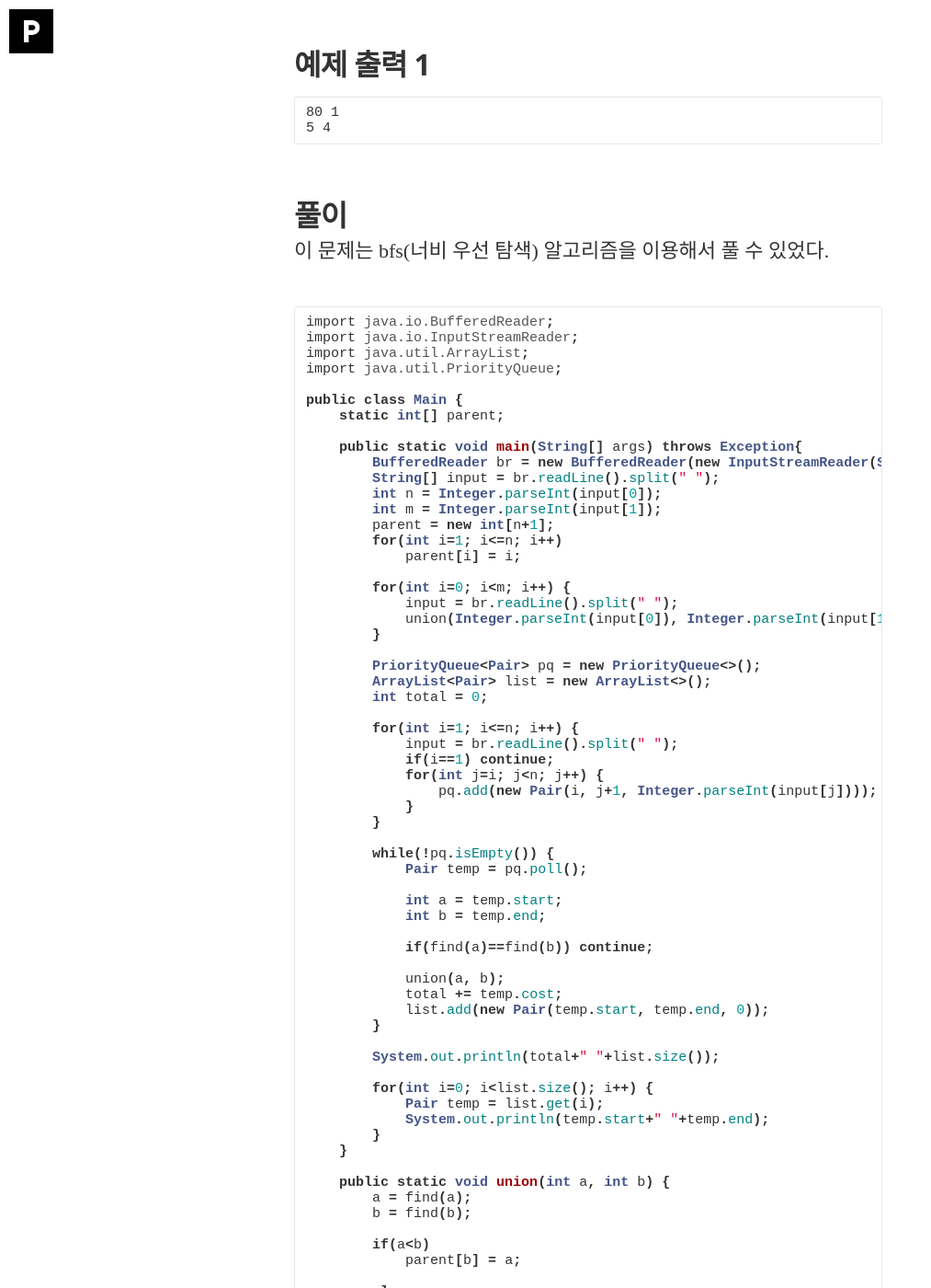
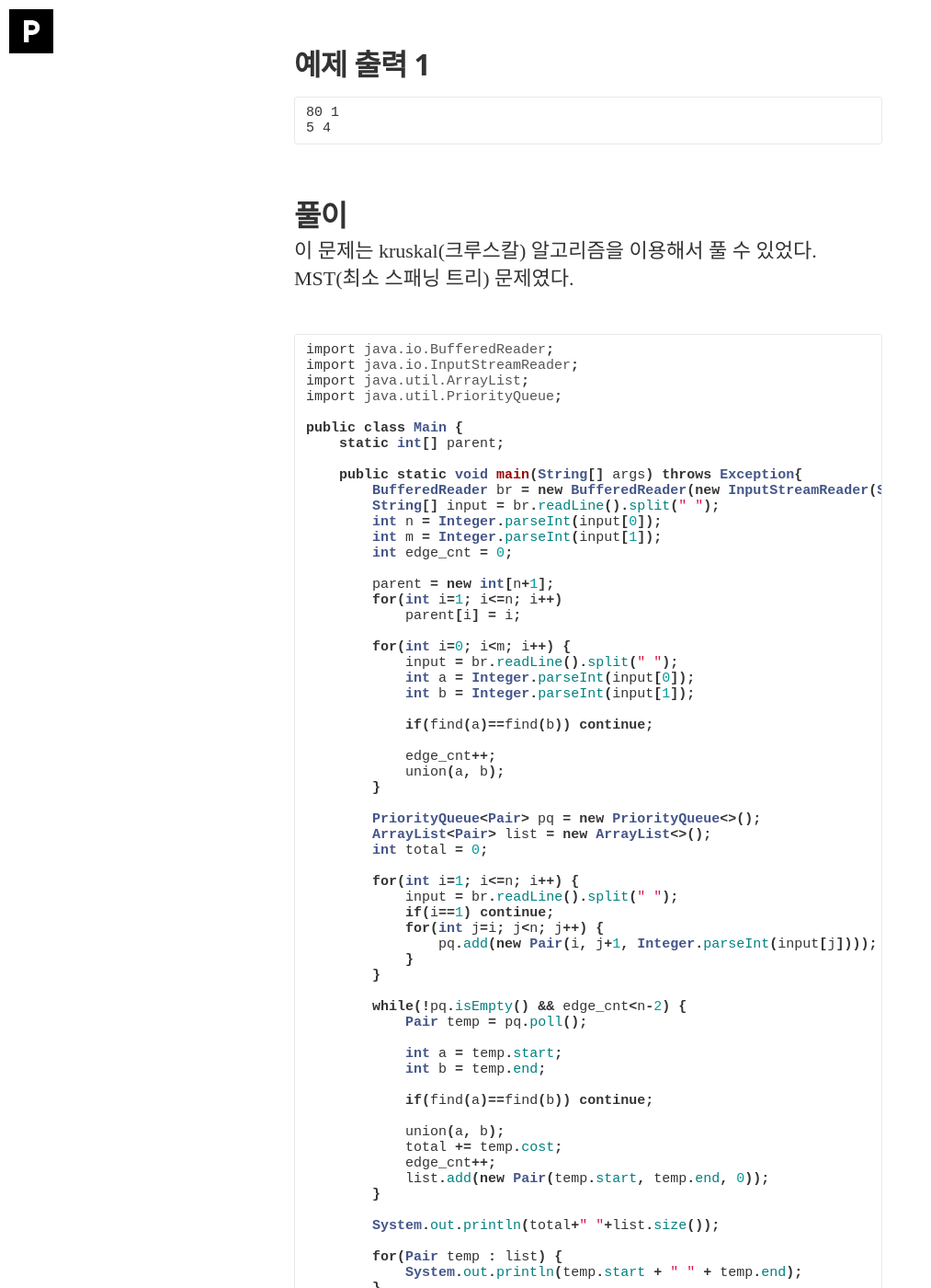
Before and after one commit to pss407/pss407.github.io, a Jekyll site: the page built from _posts/2021-01-19-백준#2406.md, in a window 1280 px wide and 1400 px high, scrolled down 2746 px. Shown: the whole window at 92% size, without its empty margins (0-1013 px from the left). Built offline with Jekyll 4.4.1, drawn with Linux system fonts in a browser that asks for light colours; nearby versions of some CDN libraries; some web fonts are replaced.

Commit message:
Update 2021-01-19-백준#2406.md

````diff
--- a/_posts/2021-01-19-백준#2406.md
+++ b/_posts/2021-01-19-백준#2406.md
@@ -56,7 +56,7 @@ image2: /assets/article_images/2014-11-30-mediator_features/night-track-mobile.J
 풀이
 --------------------------
 
-이 문제는 bfs(너비 우선 탐색) 알고리즘을 이용해서 풀 수 있었다.
+이 문제는 kruskal(크루스칼) 알고리즘을 이용해서 풀 수 있었다. MST(최소 스패닝 트리) 문제였다.
 
 ```java
 import java.io.BufferedReader;
@@ -72,13 +72,21 @@ public class Main {
         String[] input = br.readLine().split(" ");
         int n = Integer.parseInt(input[0]);
         int m = Integer.parseInt(input[1]);
+        int edge_cnt = 0;
+
         parent = new int[n+1];
         for(int i=1; i<=n; i++)
             parent[i] = i;
 
         for(int i=0; i<m; i++) {
             input = br.readLine().split(" ");
-            union(Integer.parseInt(input[0]), Integer.parseInt(input[1]));
+            int a = Integer.parseInt(input[0]);
+            int b = Integer.parseInt(input[1]);
+
+            if(find(a)==find(b)) continue;
+
+            edge_cnt++;
+            union(a, b);
         }
 
         PriorityQueue<Pair> pq = new PriorityQueue<>();
@@ -93,7 +101,7 @@ public class Main {
             }
         }
 
-        while(!pq.isEmpty()) {
+        while(!pq.isEmpty() && edge_cnt<n-2) {
             Pair temp = pq.poll();
 
             int a = temp.start;
@@ -103,15 +111,17 @@ public class Main {
 
             union(a, b);
             total += temp.cost;
+            edge_cnt++;
             list.add(new Pair(temp.start, temp.end, 0));
         }
 
         System.out.println(total+" "+list.size());
 
-        for(int i=0; i<list.size(); i++) {
-            Pair temp = list.get(i);
-            System.out.println(temp.start+" "+temp.end);
+        for(Pair temp : list) {
+            System.out.println(temp.start + " " + temp.end);
         }
+
+        pq.clear();
     }
 
     public static void union(int a, int b) {
````
